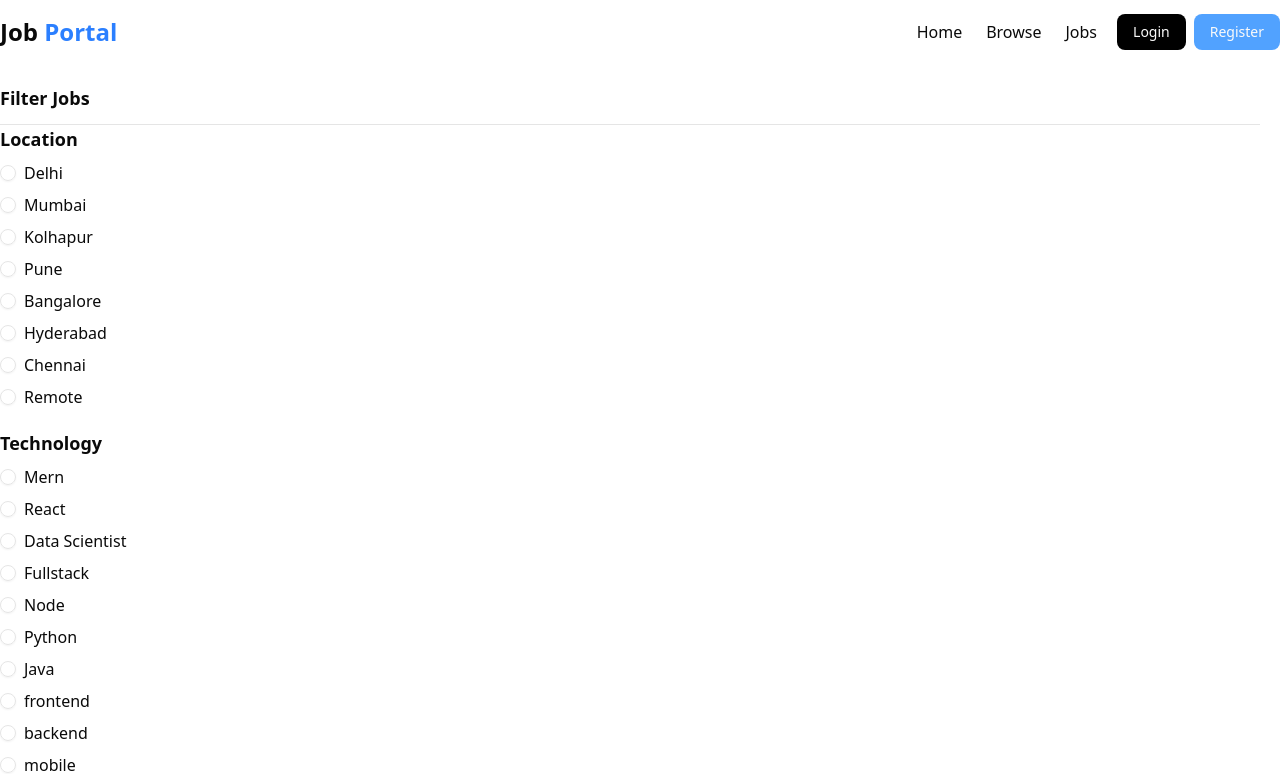
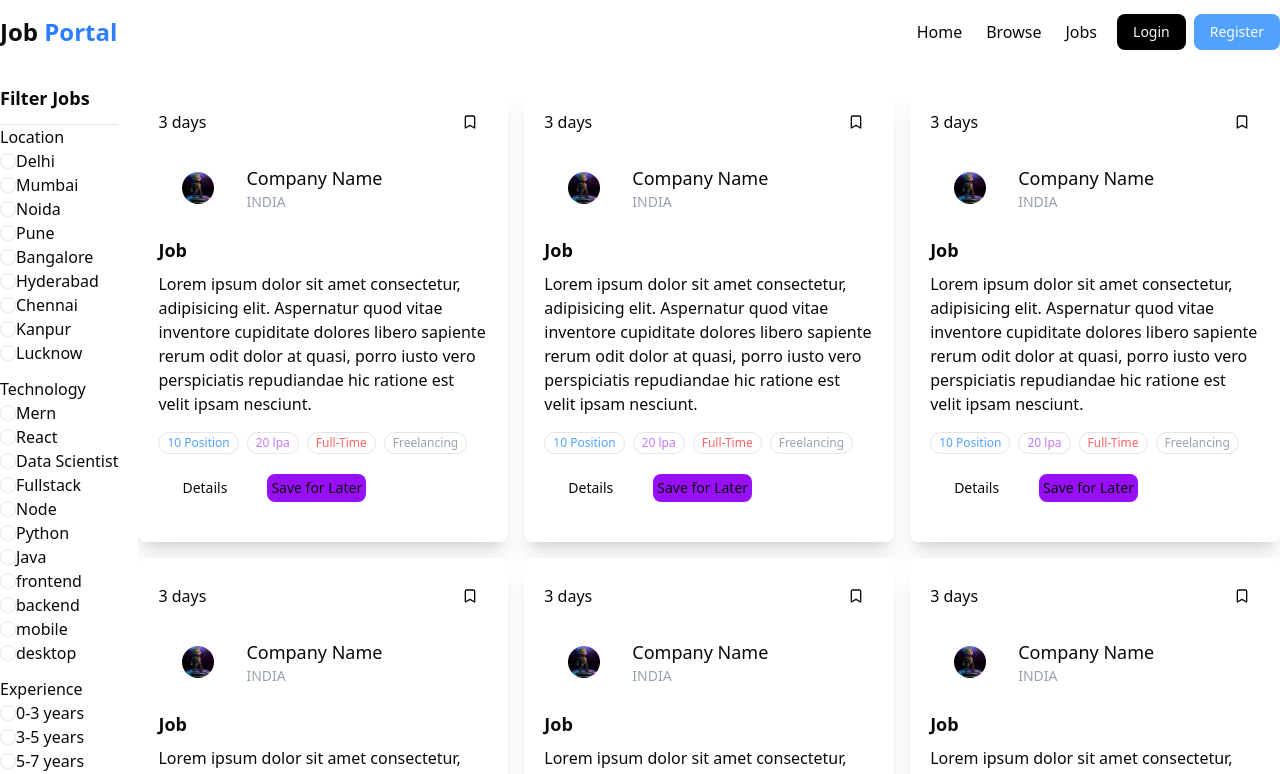
Before and after one commit to shreyam2004gupta/MERN-Job-Portal, a React (Vite) app in the folder frontend/my-project/: page /Jobs in a window 1280 px wide. Shown: the top 774 px of the page. Built offline with nearby package versions, Linux system fonts and the light colour scheme.

Commit message:
skills added

```diff
--- a/frontend/my-project/src/components/components_lite/Filter.jsx
+++ b/frontend/my-project/src/components/components_lite/Filter.jsx
@@ -1,5 +1,5 @@
 import React from "react";
-import { RadioGroup, RadioGroupItem } from "../ui/radio-group";
+import {RadioGroup, RadioGroupItem} from "../ui/radio-group";
 
 const filterData = [
   {
@@ -7,12 +7,13 @@ const filterData = [
     array: [
       "Delhi",
       "Mumbai",
-      "Kolhapur",
+      "Noida",
       "Pune",
       "Bangalore",
       "Hyderabad",
       "Chennai",
-      "Remote",
+      "Kanpur",
+      "Lucknow",
     ],
   },
   {
@@ -45,20 +46,16 @@ const Filter = () => {
     <div className="w-full bg-white rounded-md">
       <h1 className="font-bold text-lg">Filter Jobs</h1>
       <hr className="mt-3" />
-      <RadioGroup >
+      <RadioGroup>
         {filterData.map((data, index) => (
-          <div key={index}>
-            <h2 className="font-bold text-lg">{data.filterType}</h2>
-
-            {data.array.map((item, index) => {
-              const itemId = `Id${index}-${index}`;
-              return (
-                <div key={itemId} className="flex items-center space-x-2 my-2">
-                  <RadioGroupItem value={item} id={itemId}></RadioGroupItem>
-                  <label htmlFor={itemId}>{item}</label>
-                </div>
-              );
-            })}
+          <div>
+            <h2>{data.filterType}</h2>
+            {data.array.map((item, idx) => (
+              <div className="flex items-center" key={item}>
+                <RadioGroupItem value={item}></RadioGroupItem>
+                <label>{item}</label>
+              </div>
+            ))}
           </div>
         ))}
       </RadioGroup>
--- a/frontend/my-project/src/components/components_lite/Job.jsx
+++ b/frontend/my-project/src/components/components_lite/Job9.jsx
@@ -6,7 +6,7 @@ import {Badge} from "../ui/badge";
 import { useNavigate } from 'react-router-dom';
 
 
-const Job = () => {
+const Job9 = () => {
   const navigate= useNavigate();
   const jobId="jugu";
   return (
@@ -69,4 +69,4 @@ const Job = () => {
   )
 }
 
-export default Job
+export default Job9
--- a/frontend/my-project/src/components/components_lite/Jobs.jsx
+++ b/frontend/my-project/src/components/components_lite/Jobs.jsx
@@ -1,34 +1,34 @@
-import React from 'react'
+import React from "react";
 import Navbar from "./Navbar";
 import Filter from "./Filter";
-import Job from "./Job";
+import Job9 from "./Job9";
 
-const jobArray =[1,2,3,4,5,6,7,8,9];
+const jobArray = [1, 2, 3, 4, 5, 6, 7, 8, 9];
 const Jobs = () => {
   return (
     <div>
-      <Navbar/>
+      <Navbar />
       <div className="max-w-7xl mx-auto mt-5">
         <div className="flex gap-5">
-         <Filter/>
-       {
-       jobArray.length <= 0 ? (
+          <div>
+            <Filter />
+          </div>
+
+          {jobArray.length <= 0 ? (
             <span>Job Not Found ! </span>
-       ):(
+          ) : (
             <div className="flex-1 overflow-y-auto pb-5">
               <div className="grid grid-cols-3 gap-4">
-                {jobArray.map((job,index)=>(
-      <Job/>
-      )
-     )}
+                {jobArray.map((job, index) => (
+                  <Job9 />
+                ))}
               </div>
-
             </div>
           )}
         </div>
       </div>
     </div>
-  )
-}
+  );
+};
 
-export default Jobs
+export default Jobs;
--- a/frontend/my-project/src/components/components_lite/Profile.jsx
+++ b/frontend/my-project/src/components/components_lite/Profile.jsx
@@ -3,7 +3,7 @@ import Navbar from './Navbar'
 import { Avatar, AvatarImage } from '@radix-ui/react-avatar'
 import { Mail, Pen,Contact } from 'lucide-react';
 import { Button } from '../ui/button';
-import { Badge } from 'lucide-react';
+import { Badge } from "@/components/ui/badge";
 import Appliedjob from './Appliedjob';
 import {useState} from 'react';
 import EditProfile from "./EditProfile";
@@ -47,11 +47,11 @@ const Profile = () => {
 
         <div>
           <div>
-            <h1>Skills</h1>
-            {skills.length != 0 ? (
-              skills.map((items, index) => {
-                <Badge key={index}>{index}</Badge>;
-              })
+            <h1 className='font-bold'>Skills</h1>
+            {skills.length !== 0 ? (
+              skills.map((items, index) =>
+                <Badge key={index}>{items}</Badge>
+              )
             ) : (
               <span>na</span>
             )}
```
Also changed, not shown: frontend/my-project/src/components/components_lite/Browse.jsx (+11 -11 lines). Lines whose indentation alone changed are shown as unchanged.
